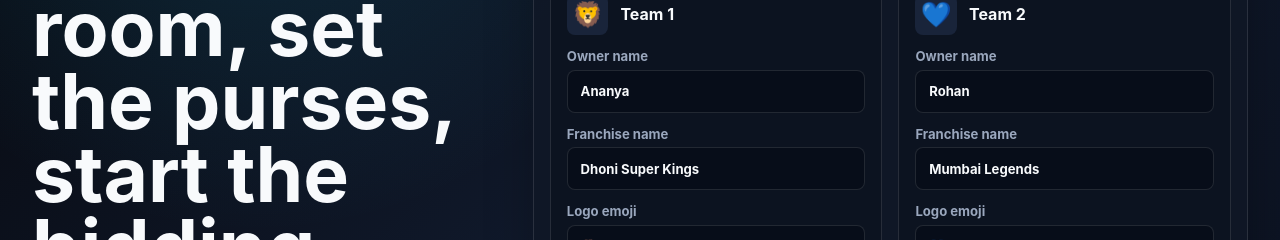
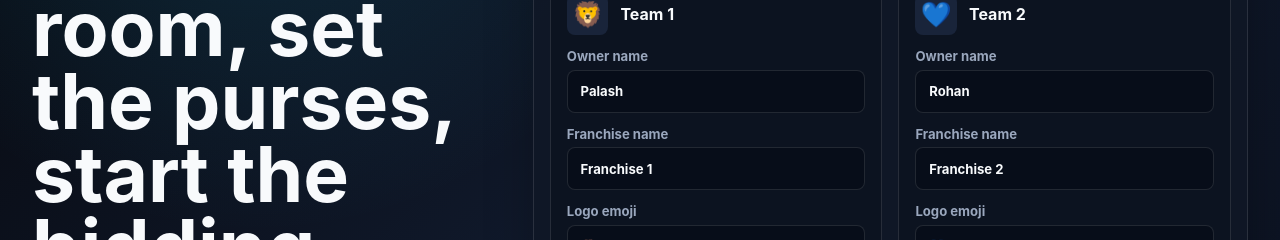
Before and after one commit to palash2904/ipl-auction, an Angular app: page /setup in a window 1280 px wide. Shown: the part 215-455 px from the top of the page. Built offline with nearby package versions, Linux system fonts and the light colour scheme; no server answers; the database is empty.

Commit message:
new changes

```diff
--- a/src/app/features/multiplayer/join-room.component.html
+++ b/src/app/features/multiplayer/join-room.component.html
@@ -47,9 +47,9 @@
   <aside class="join-panel">
     <div class="section-head">
       <h2>Connected Members</h2>
-      <button class="btn danger compact" type="button" (click)="resetRoom()" [disabled]="resettingRoom">
+      <!-- <button class="btn danger compact" type="button" (click)="resetRoom()" [disabled]="resettingRoom">
         {{ resettingRoom ? 'Resetting...' : 'Reset Room' }}
-      </button>
+      </button> -->
     </div>
     @for (member of session.members(); track member.uid) {
       <div class="history-row">
--- a/src/app/features/setup/setup-page.component.ts
+++ b/src/app/features/setup/setup-page.component.ts
@@ -21,8 +21,8 @@ export class SetupPageComponent {
 
   protected readonly form = this.fb.group({
     teams: this.fb.array([
-      this.createTeam('Dhoni Super Kings', 'Ananya', '\u{1F981}'),
-      this.createTeam('Mumbai Legends', 'Rohan', '\u{1F499}'),
+      this.createTeam('Franchise 1', 'Palash', '\u{1F981}'),
+      this.createTeam('Franchise 2', 'Rohan', '\u{1F499}'),
     ]),
   });
 
```
Also changed, not shown: 1 other file (tests, documents, lock files or other folders).
